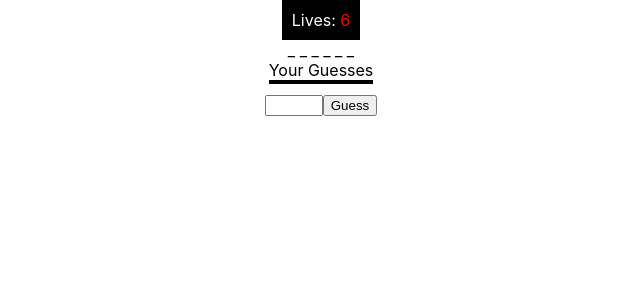
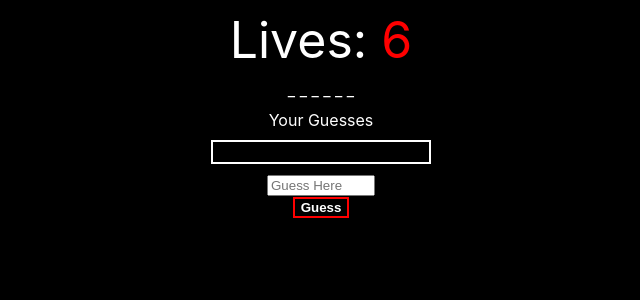
Before and after one commit to CodeCosmic/hangman, a React (Create React App) app: page / in a window 1280 px wide. Shown: the top 300 px of the page, without its empty margins (319-959 px from the left). Built offline with nearby package versions, Linux system fonts and the light colour scheme; the HTML template or start-up script is replaced by a standard one.

Commit message:
stiled it a bit and added condition that makes guesses lowercase in case uppercase gets entered

```diff
--- a/src/components/Letters/Letters.css
+++ b/src/components/Letters/Letters.css
@@ -1,3 +1,15 @@
+.letters{
+    color: white;
+    width: 200px;
+    text-align: center;
+    padding: 10px;
+}
+
 .letterBox {
-    border: 2px solid;
+    border: 2px solid white;
+    color: white;
+    width: auto;
+    height: auto;
+    text-align: center;
+    padding: 10px;
 }
--- a/src/components/Letters/Letters.jsx
+++ b/src/components/Letters/Letters.jsx
@@ -3,8 +3,10 @@ import './Letters.css'
 const Letters = ({guessedLetters}) => {
     //this is where I'll display the letters that were guessed
     return (
-        <div className="letters">
-            <span>Your Guesses </span>
+        <div>
+            <div className="letters">
+                <span>Your Guesses</span>
+            </div>
                 <div className="letterBox">
                     {guessedLetters.map((letter, index) => (
                         <span key={index}>-{letter}</span>
--- a/src/components/Word/Word.css
+++ b/src/components/Word/Word.css
@@ -0,0 +1,3 @@
+.word {
+    color: white;
+}
--- a/src/components/Word/Word.jsx
+++ b/src/components/Word/Word.jsx
@@ -2,11 +2,9 @@ import './Word.css'
 
 const Word = ({word, guessedLetters}) => {
     console.log(word)
-    console.log(guessedLetters)
     const underscoreArray = Array.from(word).map((letter) =>
         guessedLetters.includes(letter) ? letter : "_ "
     )
-    console.log(document.querySelectorAll("#letter").innerHTML)
     return (
         <div className="word">
             {underscoreArray.map((letter, index) => (
--- a/src/components/hangmanGame/hangmanGame.css
+++ b/src/components/hangmanGame/hangmanGame.css
@@ -6,13 +6,31 @@
 }
 
 .inputField {
-    width: 50px;
+    width: 100px;
 }
 
 .gameForm {
     margin-top: 10px;
+    color: white;
 }
 
 .notification {
     color: red;
 }
+
+.btn{
+    color: white;
+    background-color: black;
+    border: 2px solid red;
+    font-weight: bold;
+}
+
+.btn:hover{
+    background-color: red;
+    color: black;
+    font-weight: bold;
+}
+
+.btnContainer {
+    text-align: center;
+}
--- a/src/components/hangmanGame/hangmanGame.jsx
+++ b/src/components/hangmanGame/hangmanGame.jsx
@@ -32,7 +32,7 @@ const HangmanGame = () => {
 
     const handleGuessSubmit = (e) => {
         e.preventDefault()
-        const newLetter = document.querySelector("input").value
+        const newLetter = document.querySelector("input").value.toLowerCase()
         console.log(newLetter.length)
         if(newLetter === '' || newLetter.length > 1){
             setNotification("Please enter a single letter")
@@ -58,16 +58,22 @@ const HangmanGame = () => {
             {isWin === true ?
                 <div>
                 <span className='winSpan'>You win</span>
-                <button onClick={handleReset}>New Game</button>
+                    <div>
+                        <button className='btn' onClick={handleReset}>New Game</button>
+                    </div>
                 </div> :
                 lives > 0 ?
                     <form className='gameForm' onSubmit={handleGuessSubmit}>
-                        <input className='inputField' id='guessField' type="text"/>
-                        <button type='submit'>Guess</button>
+                        <input placeholder='Guess Here'className='inputField' id='guessField' type="text"/>
+                        <div className='btnContainer'>
+                            <button className='btn' type='submit'>Guess</button>
+                        </div>
                     </form> :
             <div>
                 <span className='loseSpan'>You lose</span>
-                <button onClick={handleReset}>New Game</button>
+                <div className='btn'>
+                    <button onClick={handleReset}>New Game</button>
+                </div>
             </div>
             }
             {notification && <div className='notification'>{notification}</div>}
--- a/src/components/lives/Lives.css
+++ b/src/components/lives/Lives.css
@@ -1,7 +1,7 @@
 .container {
-    background-color: black;
     color: white;
     padding: 10px;
+    font-size: 50px;
 }
 
 .lives{
--- a/src/index.css
+++ b/src/index.css
@@ -11,3 +11,7 @@ code {
   font-family: source-code-pro, Menlo, Monaco, Consolas, 'Courier New',
     monospace;
 }
+
+body{
+    background-color: black;
+}
```
